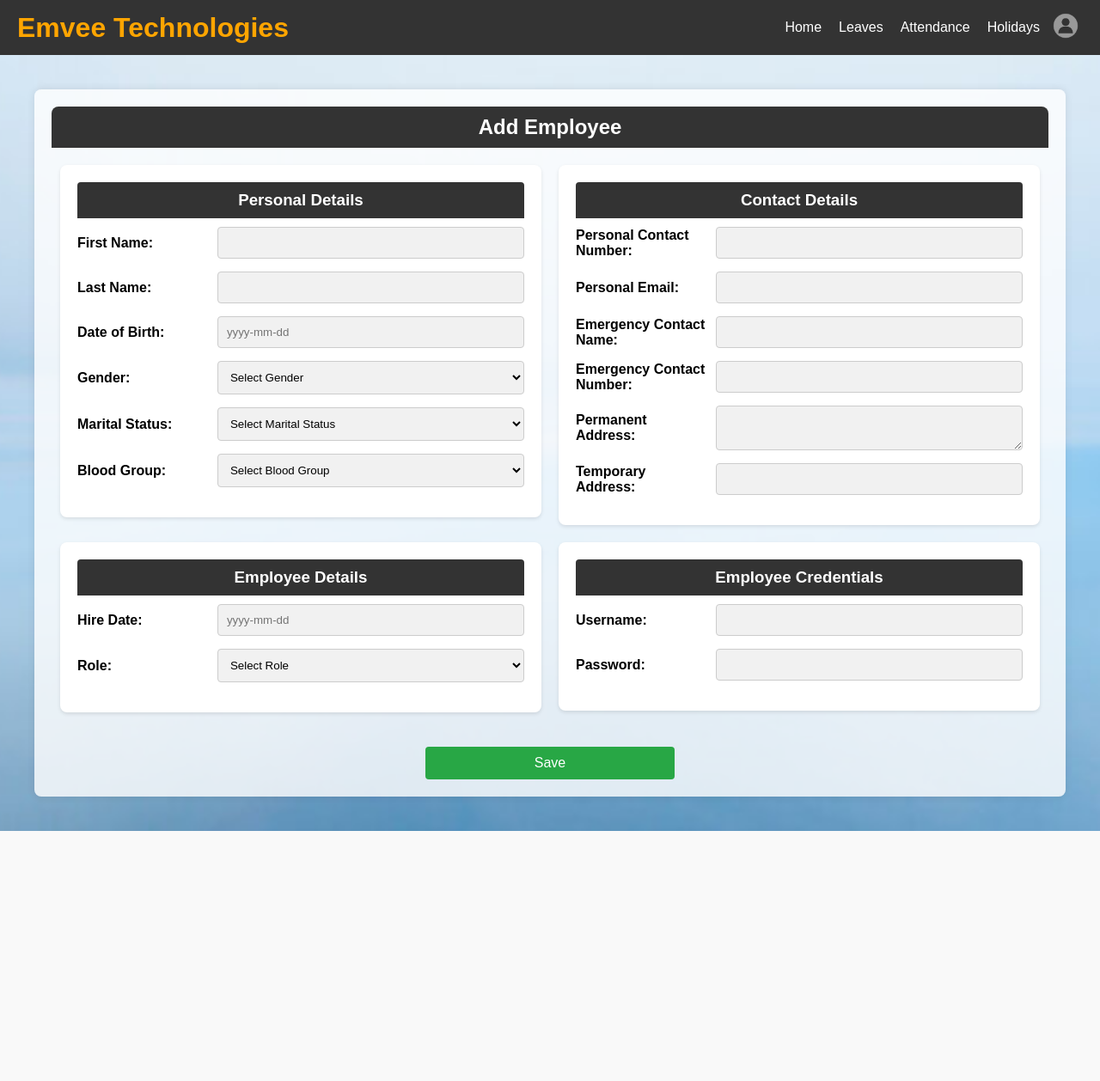
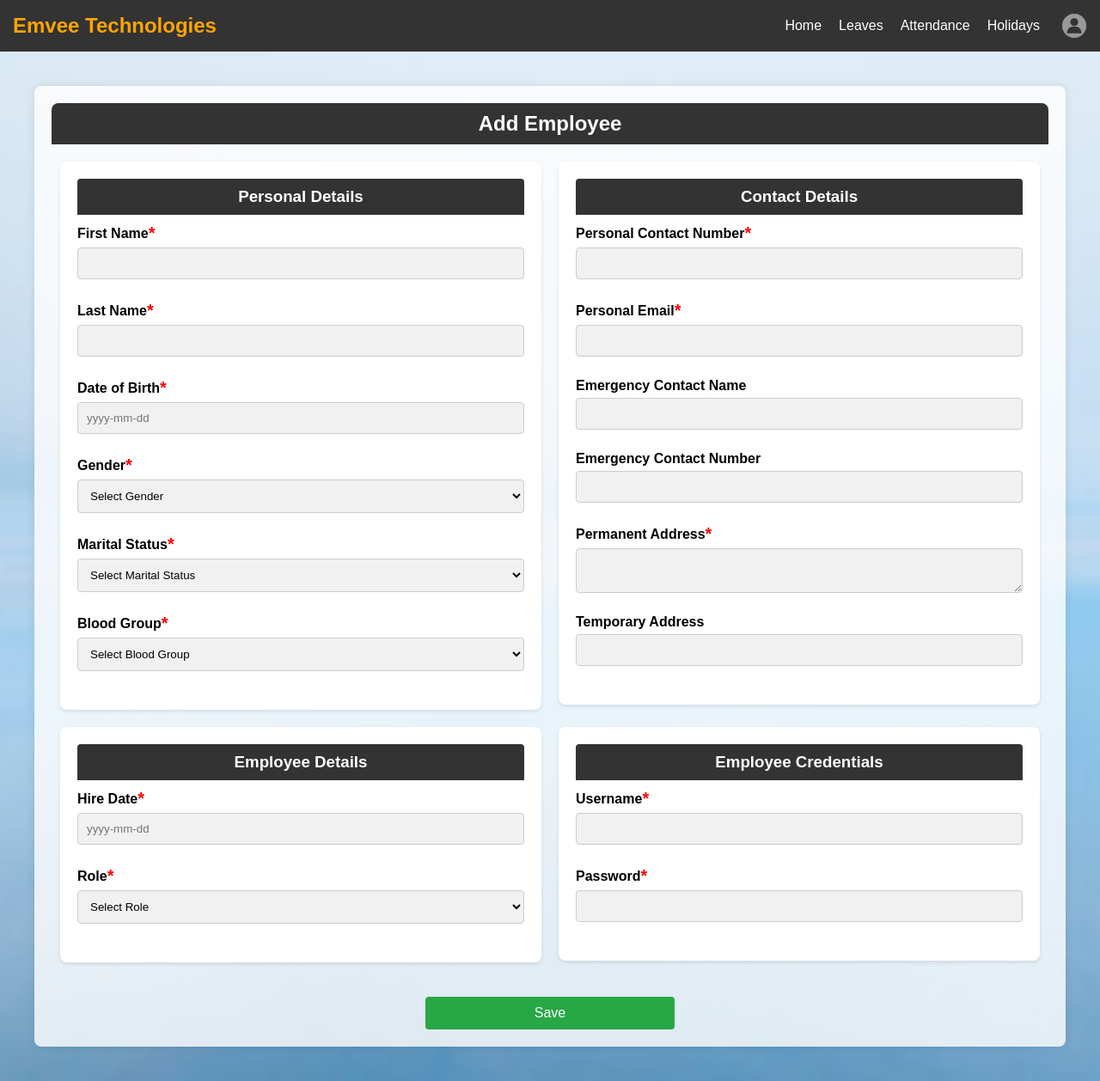
Before and after one commit to ananthkumar1234/EmployeeManagement, a Java web app: page /addEmp.jsp in a window 1280 px wide. Shown: the whole page at 86% size. Before the commit the page ends 967 px from the top, so only its background shows below. Run offline with Tomcat 11, a stand-in JSP engine, Linux system fonts and the light colour scheme; the visitor is signed in with stand-in values (Sample User, id 1); data comes from the database, SQL or seed files in the repository; some libraries are stand-ins or nearby versions.

Commit message:
Navbar Update

```diff
--- a/EmpManagement/src/main/webapp/addEmp.jsp
+++ b/EmpManagement/src/main/webapp/addEmp.jsp
@@ -51,21 +51,20 @@
 
         .form-group {
             display: flex;
-            margin-bottom: 15px;
+            flex-direction: column;
+            margin-bottom: 25px;
         }
 
         .form-group label {
-            width: 30%;
-            margin-right: 10px;
             font-weight: bold;
             display: flex;
             align-items: center;
+            margin-bottom: 5px;
         }
 
         .form-group input,
         .form-group select,
         .form-group textarea {
-            width: 70%;
             padding: 10px;
             border: 1px solid #ccc;
             border-radius: 4px;
@@ -108,7 +107,6 @@
             text-align: center;
         }
 
-        /* Add specific styles for improved consistency */
         .form-section {
             background: #fff;
             box-shadow: 0 2px 4px rgba(0, 0, 0, 0.1);
@@ -135,16 +133,23 @@
             background-color: #218838;
         }
 
+        .star {
+            color: red;
+            font-size: 20px;
+        }
+
+        .error-message {
+            color: red;
+            font-size: 0.9em;
+            display: none;
+            margin-top: 5px;
+        }
     </style>
     <link rel="stylesheet" href="https://npmcdn.com/flatpickr/dist/flatpickr.min.css">
     <script src="https://npmcdn.com/flatpickr/dist/flatpickr.min.js"></script>
     <script>
-  // Initialize Flatpickr after the DOM is loaded
         document.addEventListener("DOMContentLoaded", function() {
             flatpickr("#dob");
-  });
-
-  document.addEventListener("DOMContentLoaded", function() {
             flatpickr("#hireDate");
         });
     </script>
@@ -159,47 +164,53 @@
     <%@include file="navbar.jsp" %>
 
     <div class="container">
-     <%if(request.getAttribute("msg")!=null) { %>
-    	<script>alert("<%= request.getAttribute("msg")%>") </script><%} %>
+        <% if(request.getAttribute("msg") != null) { %>
+            <script>alert("<%= request.getAttribute("msg") %>");</script>
+        <% } %>
 
         <h2>Add Employee</h2>
-        <form action="AddEmployeeServlet" method="post">
+        <form id="empForm" action="AddEmployeeServlet" method="post">
             <div class="form-row">
                 <div class="form-column">
                     <div class="form-section">
                         <h3>Personal Details</h3>
                         <div class="form-group">
-                            <label for="firstName">First Name:</label>
-                            <input type="text" id="firstName" name="firstName" required>
+                            <label for="firstName">First Name<span class="star">*</span></label>
+                            <input type="text" id="firstName" name="firstName">
+                            <span class="error-message" id="fNameError">Please enter FirstName.</span>
                         </div>
                         <div class="form-group">
-                            <label for="lastName">Last Name:</label>
-                            <input type="text" id="lastName" name="lastName" required>
+                            <label for="lastName">Last Name<span class="star">*</span></label>
+                            <input type="text" id="lastName" name="lastName">
+                            <span class="error-message" id="lNameError">Please enter LastName.</span>
                         </div>
                         <div class="form-group">
-                            <label for="dob">Date of Birth:</label>
-                            <input type="text" id="dob" name="dob" placeholder="yyyy-mm-dd" required>
+                            <label for="dob">Date of Birth<span class="star">*</span></label>
+                            <input type="text" id="dob" name="dob" placeholder="yyyy-mm-dd">
+                            <span class="error-message" id="dobError">Please select DateOfBirth.</span>
                         </div>
                         <div class="form-group">
-                            <label for="gender">Gender:</label>
-                            <select id="gender" name="gender" required>
+                            <label for="gender">Gender<span class="star">*</span></label>
+                            <select id="gender" name="gender">
                                 <option value="">Select Gender</option>
                                 <option value="Male">Male</option>
                                 <option value="Female">Female</option>
                                 <option value="Others">Others</option>
                             </select>
+                            <span class="error-message" id="genderError">Please select Gender.</span>
                         </div>
                         <div class="form-group">
-                            <label for="ms">Marital Status:</label>
-                            <select id="ms" name="ms" required>
+                            <label for="ms">Marital Status<span class="star">*</span></label>
+                            <select id="ms" name="ms">
                                 <option value="">Select Marital Status</option>
                                 <option value="Single">Single</option>
                                 <option value="Married">Married</option>
                             </select>
+                            <span class="error-message" id="msError">Please select MaritalStatus.</span>
                         </div>
                         <div class="form-group">
-                            <label for="bg">Blood Group:</label>
-                            <select id="bg" name="bg" required>
+                            <label for="bg">Blood Group<span class="star">*</span></label>
+                            <select id="bg" name="bg">
                                 <option value="">Select Blood Group</option>
                                 <option value="A Positive">A Positive</option>
                                 <option value="A Negative">A Negative</option>
@@ -210,6 +221,7 @@
                                 <option value="AB Positive">AB Positive</option>
                                 <option value="AB Negative">AB Negative</option>
                             </select>
+                            <span class="error-message" id="bgError">Please select BloodGroup.</span>
                         </div>
                     </div>
                 </div>
@@ -218,28 +230,31 @@
                     <div class="form-section">
                         <h3>Contact Details</h3>
                         <div class="form-group">
-                            <label for="phone">Personal Contact Number:</label>
-                            <input type="text" id="phone" name="phone" required>
+                            <label for="phone">Personal Contact Number<span class="star">*</span></label>
+                            <input type="text" id="phone" name="phone">
+                            <span class="error-message" id="phoneError">Please enter PhoneNumber.</span>
                         </div>
                         <div class="form-group">
-                            <label for="email">Personal Email:</label>
-                            <input type="email" id="email" name="email" required>
+                            <label for="email">Personal Email<span class="star">*</span></label>
+                            <input type="email" id="email" name="email">
+                            <span class="error-message" id="emailError">Please enter Valid Email.</span>
                         </div>
                         <div class="form-group">
-                            <label for="ecn">Emergency Contact Name:</label>
-                            <input type="text" id="ecn" name="ecn" required>
+                            <label for="ecn">Emergency Contact Name</label>
+                            <input type="text" id="ecn" name="ecn">
                         </div>
                         <div class="form-group">
-                            <label for="ec">Emergency Contact Number:</label>
-                            <input type="text" id="ec" name="ec" required>
+                            <label for="ec">Emergency Contact Number</label>
+                            <input type="text" id="ec" name="ec">
                         </div>
                         <div class="form-group">
-                            <label for="address">Permanent Address:</label>
-                            <textarea id="address" name="address" required></textarea>
+                            <label for="address">Permanent Address<span class="star">*</span></label>
+                            <textarea id="address" name="address"></textarea>
+                            <span class="error-message" id="addressError">Please enter Valid Address.</span>
                         </div>
                         <div class="form-group">
-                            <label for="tempadd">Temporary Address:</label>
-                            <input type="text" id="tempadd" name="tempadd" required>
+                            <label for="tempadd">Temporary Address</label>
+                            <input type="text" id="tempadd" name="tempadd">
                         </div>
                     </div>
                 </div>
@@ -250,17 +265,19 @@
                     <div class="form-section">
                         <h3>Employee Details</h3>
                         <div class="form-group">
-                            <label for="hireDate">Hire Date:</label>
-                            <input type="text" id="hireDate" name="hireDate" placeholder="yyyy-mm-dd" required>
+                            <label for="hireDate">Hire Date<span class="star">*</span></label>
+                            <input type="text" id="hireDate" name="hireDate" placeholder="yyyy-mm-dd">
+                            <span class="error-message" id="hireDateError">Please select hireDate.</span>
                         </div>
                         <div class="form-group">
-                            <label for="role">Role:</label>
-                            <select id="role" name="role" required>
+                            <label for="role">Role<span class="star">*</span></label>
+                            <select id="role" name="role">
                                 <option value="">Select Role</option>
                                 <% for(Roles r : list) { %>
                                     <option value="<%= r.getRoleId() %>"><%= r.getRoleName() %></option>
                                 <% } %>
                             </select>
+                            <span class="error-message" id="roleError">Please select Role.</span>
                         </div>
                     </div>
                 </div>
@@ -269,12 +286,14 @@
                     <div class="form-section">
                         <h3>Employee Credentials</h3>
                         <div class="form-group">
-                            <label for="username">Username:</label>
-                            <input type="text" id="username" name="username" required>
+                            <label for="username">Username<span class="star">*</span></label>
+                            <input type="text" id="username" name="username">
+                            <span class="error-message" id="unameError">Please enter userName.</span>
                         </div>
                         <div class="form-group">
-                            <label for="password">Password:</label>
-                            <input type="password" id="password" name="password" required>
+                            <label for="password">Password<span class="star">*</span></label>
+                            <input type="password" id="password" name="password">
+                            <span class="error-message" id="pwdError">Please enter Password.</span>
                         </div>
                     </div>
                 </div>
@@ -282,6 +301,45 @@
 
             <center><input type="submit" value="Save"></center>
         </form>
+
+        <script>
+            document.addEventListener("DOMContentLoaded", function() {
+                document.getElementById("empForm").addEventListener("submit", function(event) {
+                    let isValid = true;
+
+                    const fields = [
+                        { id: "firstName", errorId: "fNameError", message: "Please enter FirstName." },
+                        { id: "lastName", errorId: "lNameError", message: "Please enter LastName." },
+                        { id: "dob", errorId: "dobError", message: "Please select DateOfBirth." },
+                        { id: "gender", errorId: "genderError", message: "Please select Gender." },
+                        { id: "ms", errorId: "msError", message: "Please select MaritalStatus." },
+                        { id: "bg", errorId: "bgError", message: "Please select BloodGroup." },
+                        { id: "phone", errorId: "phoneError", message: "Please enter PhoneNumber." },
+                        { id: "email", errorId: "emailError", message: "Please enter Valid Email." },
+                        { id: "address", errorId: "addressError", message: "Please enter Valid Address." },
+                        { id: "hireDate", errorId: "hireDateError", message: "Please select hireDate." },
+                        { id: "role", errorId: "roleError", message: "Please select Role." },
+                        { id: "username", errorId: "unameError", message: "Please enter userName." },
+                        { id: "password", errorId: "pwdError", message: "Please enter Password." }
+                    ];
+
+                    fields.forEach(function(field) {
+                        const input = document.getElementById(field.id);
+                        const error = document.getElementById(field.errorId);
+                        if (!input.value) {
+                            error.style.display = "block";
+                            isValid = false;
+                        } else {
+                            error.style.display = "none";
+                        }
+                    });
+
+                    if (!isValid) {
+                        event.preventDefault();
+                    }
+                });
+            });
+        </script>
     </div>
 </body>
 </html>
--- a/EmpManagement/src/main/webapp/navbar.jsp
+++ b/EmpManagement/src/main/webapp/navbar.jsp
@@ -3,8 +3,7 @@
 <head>
     <title>Navbar</title>
     <style>
-        *
-        {
+        * {
     margin: 0;
     padding: 0;
     box-sizing: border-box;
@@ -15,39 +14,50 @@
     font-family: Arial, sans-serif;
 }
 
+.navbar-container {
+    width: 100%;
+    background-color: #333;
+}
+
 .navbar {
     display: flex;
-            justify-content: space-between;
     align-items: center;
-            width: 100%;
-            background-color: #333;
-            padding: 10px 20px;
+    max-width: 100%;
+    margin: 0 auto;
+    height: 60px;
 }
 
 .navbar .header {
     color: orange;
-            flex-grow: 1;
 }
 
 .navbar .header h1 {
     margin: 0;
+    font-size: 24px;
+    margin-left:15px;
 }
 
 .navbar .nav-links {
     display: flex;
     align-items: center;
+    margin-left: auto; /* Add this line */
 }
 
 .navbar a {
-            display: inline-block;
+    display: inline-flex;
+    align-items: center;
     color: white;
     text-align: center;
-            padding: 10px;
+    padding: 0 10px;
     text-decoration: none;
     transition: background-color 0.3s ease, color 0.3s ease;
+    height: 60px;
 }
 
-        .navbar a:hover, .navbar a:focus, .navbar a:active, .navbar a.active {
+.navbar a:hover,
+.navbar a:focus,
+.navbar a:active,
+.navbar a.active {
     background-color: #ff9800;
     color: white;
     text-shadow: 1px 1px 5px rgba(0, 0, 0, 0.5);
@@ -73,11 +83,14 @@
     outline: none;
     color: white;
     background-color: inherit;
+    height: 60px;
+    padding: 0 10px;
 }
 
 .dropdown .dropbtn img {
     width: 40px;
-            height: auto;
+    height: 40px;
+    vertical-align: middle;
 }
 
 .dropdown-content {
@@ -87,7 +100,7 @@
     min-width: 160px;
     box-shadow: 0 8px 16px rgba(0, 0, 0, 0.2);
     z-index: 1;
-            right: 0;
+    right: 0;  /* Position the dropdown menu to the right */
 }
 
 .dropdown-content a {
@@ -95,12 +108,12 @@
     padding: 12px 16px;
     text-decoration: none;
     display: block;
+    height: auto;
 }
 
 .dropdown-content a:hover {
     background-color: #ff9800;
     color: white;
-            text-shadow: 1px 1px 5px rgba(0, 0, 0, 0.5);
 }
 
 .dropdown:hover .dropdown-content {
@@ -111,38 +124,44 @@
     background-color: red;
     color: white;
     border-radius: 50%;
-            padding: 4px 8px;
-            font-size: 0.8em;
+    padding: 2px 6px;
+    font-size: 0.75em;
     position: absolute;
-            top: 0;
+    top: 10px;
     right: 0;
+    transform: translateX(50%);
 }
 
 @media (max-width: 768px) {
-            .navbar a, .dropdown .dropbtn {
-                padding: 8px 5px;
+    .navbar {
+        padding: 0 10px;
+    }
+
+    .navbar a,
+    .dropdown .dropbtn {
+        padding: 0 5px;
         font-size: 14px;
     }
 
-            .header h1 {
+    .navbar .header h1 {
         font-size: 18px;
     }
 
     .dropdown .dropbtn img {
         width: 30px;
+        height: 30px;
     }
 
     .dropdown-content {
-                min-width: 100px;
+        min-width: 120px;
+    }
 }
 
-            .dropdown-content a {
-                padding: 10px 12px;
-            }
-        }
+
     </style>
 </head>
 <body>
+    <div class="navbar-container">
         <div class="navbar">
             <div class="header">
                 <h1>Emvee Technologies</h1>
@@ -157,24 +176,16 @@
                 <a href="empDetails.jsp" class="nav-link">Employees</a>
                 <a href="AddHolidays.jsp" class="nav-link">Add Holidays</a>
                 <% } %>
-
                 <% if (role.equals("HR") || role.equals("Manager")) { %>
-            <a href="Leaves.jsp" class="nav-link">Leave Requests<% Integer count = (Integer) session.getAttribute("count"); if (count != null && count > 0) { %>
-            <span class="count"><%= count %></span>
+                <a href="Leaves.jsp" class="nav-link">Leave Requests</a>
                 <% } %>
-            </a>
-            <% } %>
-
                 <a href="attendance.jsp" class="nav-link">Attendance</a>
-
                 <% if (!role.equals("HR")) { %>
                 <a href="ViewHolidays.jsp" class="nav-link">Holidays</a>
                 <% } %>
-
                 <% if (role.equals("Manager")) { %>
                 <a href="Reportees.jsp" class="nav-link">Reportees</a>
                 <% } %>
-
                 <% if (role.equals("HR") || role.equals("Manager")) { %>
                 <a href="AttendanceUpdateRequest.jsp" class="nav-link">Attendance Update</a>
                 <% } %>
@@ -187,6 +198,7 @@
                         <a href="profile.jsp">Profile</a>
                         <a href="change_password.jsp">Change Password</a>
                         <a href="LogoutServlet" class="logout-btn">Logout</a>
+                    </div>
                 </div>
             </div>
         </div>
```
Also changed, not shown: EmpManagement/src/main/webapp/Leaves.jsp (+22 -49 lines). Lines whose indentation alone changed are shown as unchanged.
